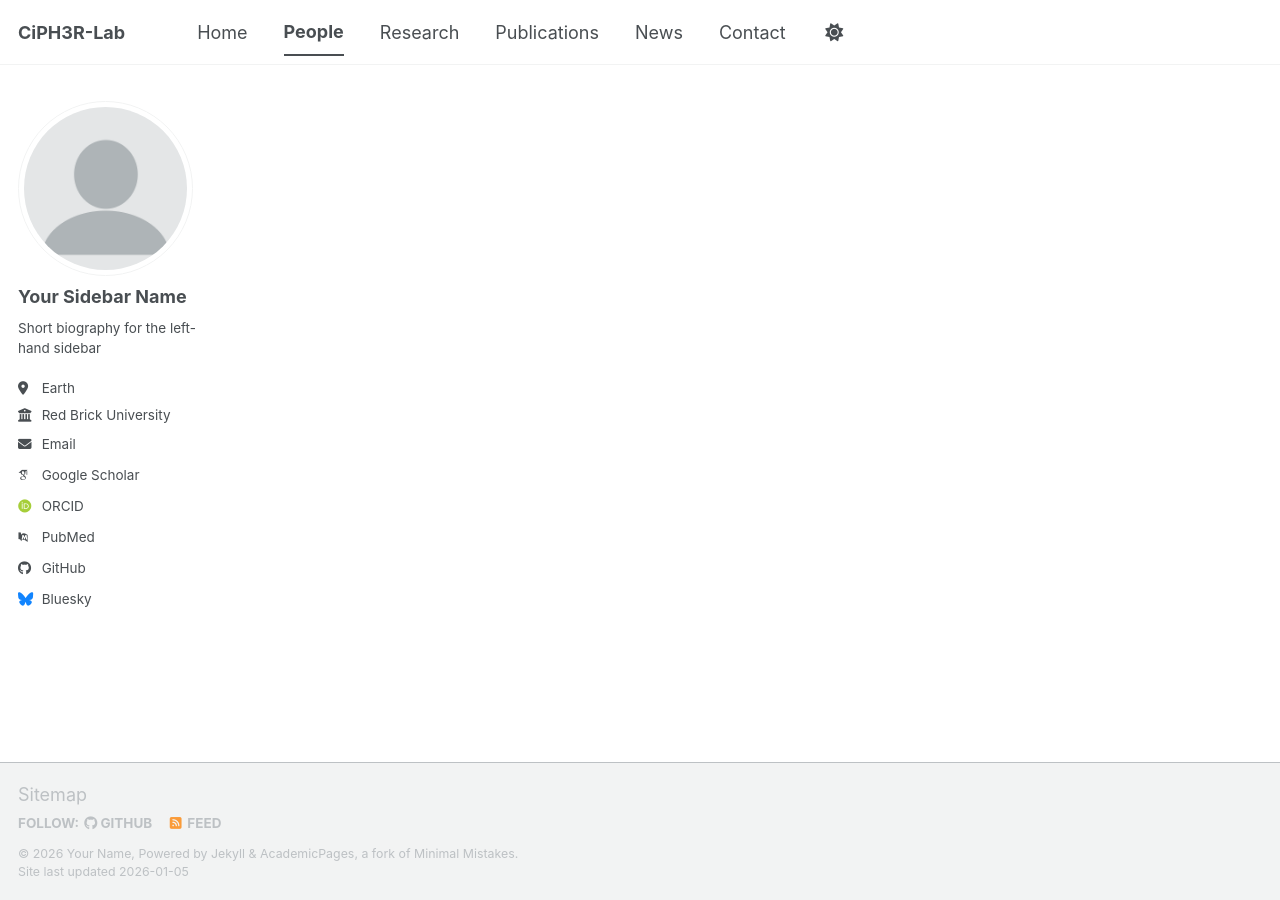
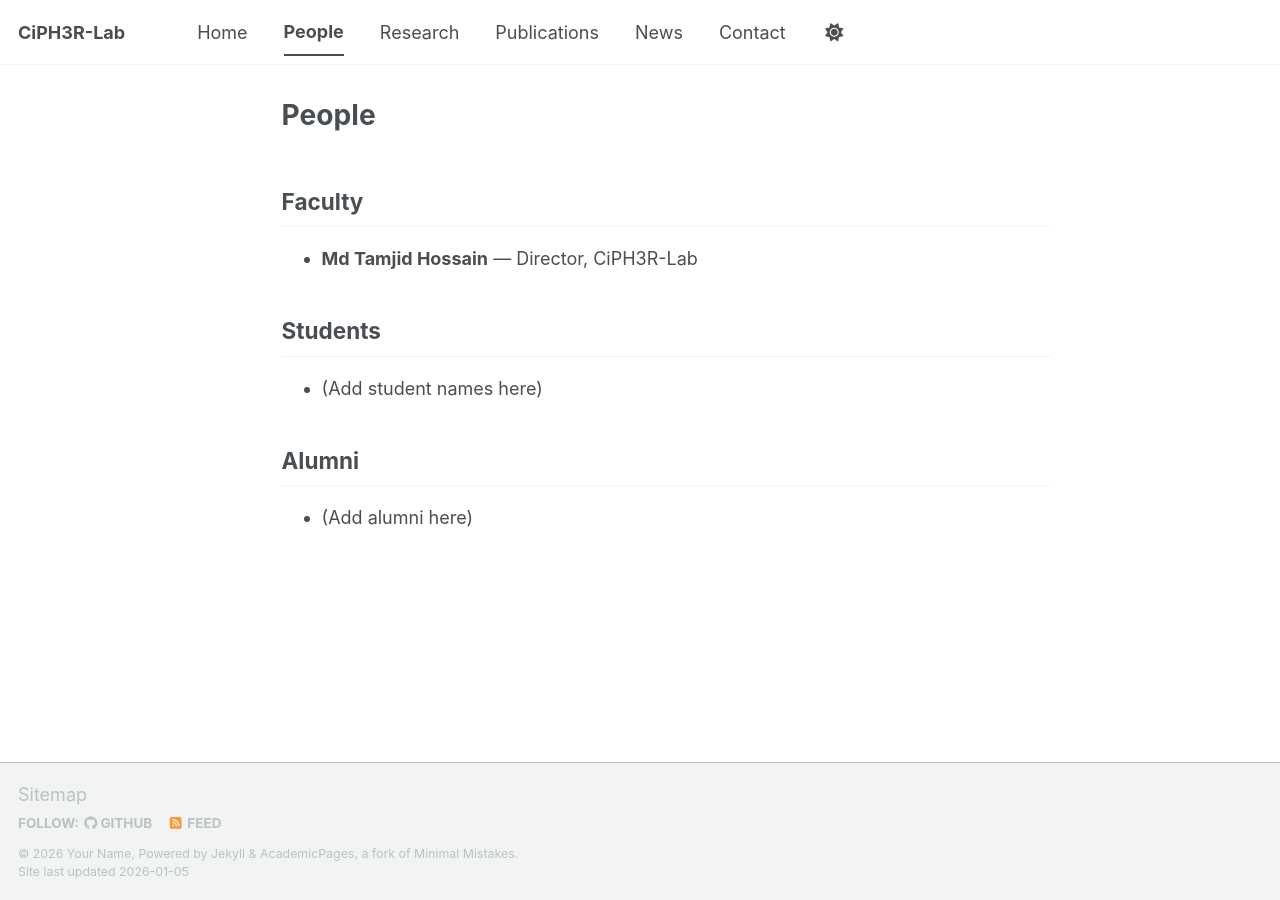
Before and after one commit to ciph3rLab/ciph3rLab.github.io, a Jekyll site: the page built from _pages/people.md, in a window 1280 px wide. Built offline with Jekyll 4.4.1, drawn with Linux system fonts in a browser that asks for light colours; some web fonts are replaced; a script bundle is joined from its source files by our own code; library files that are not in the unit come from our copies.

Commit message:
Update people.md

```diff
--- a/_pages/people.md
+++ b/_pages/people.md
@@ -1,9 +1,17 @@
 ---
-name: Md Tamjid Hossain
-role: Director, CiPH3R-Lab
-organization: Texas A&M University–San Antonio
-bio: >
-  Assistant Professor of Computer Science and Cybersecurity.
-  Research interests include AI-driven cybersecurity, digital forensics,
-  trustworthy and adversarial machine learning.
+title: "People"
+permalink: /people/
+author_profile: false
 ---
+
+## Faculty
+
+- **Md Tamjid Hossain** — Director, CiPH3R-Lab
+
+## Students
+
+- (Add student names here)
+
+## Alumni
+
+- (Add alumni here)
```
